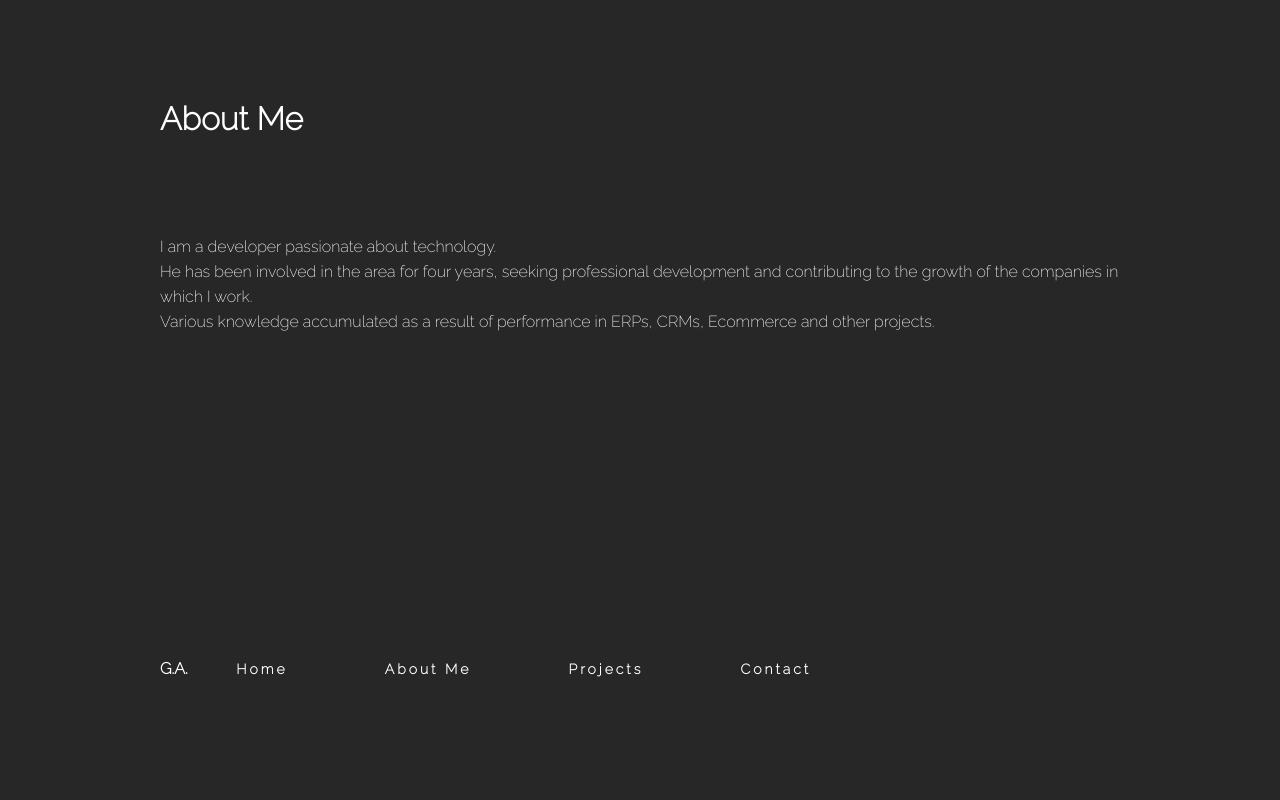
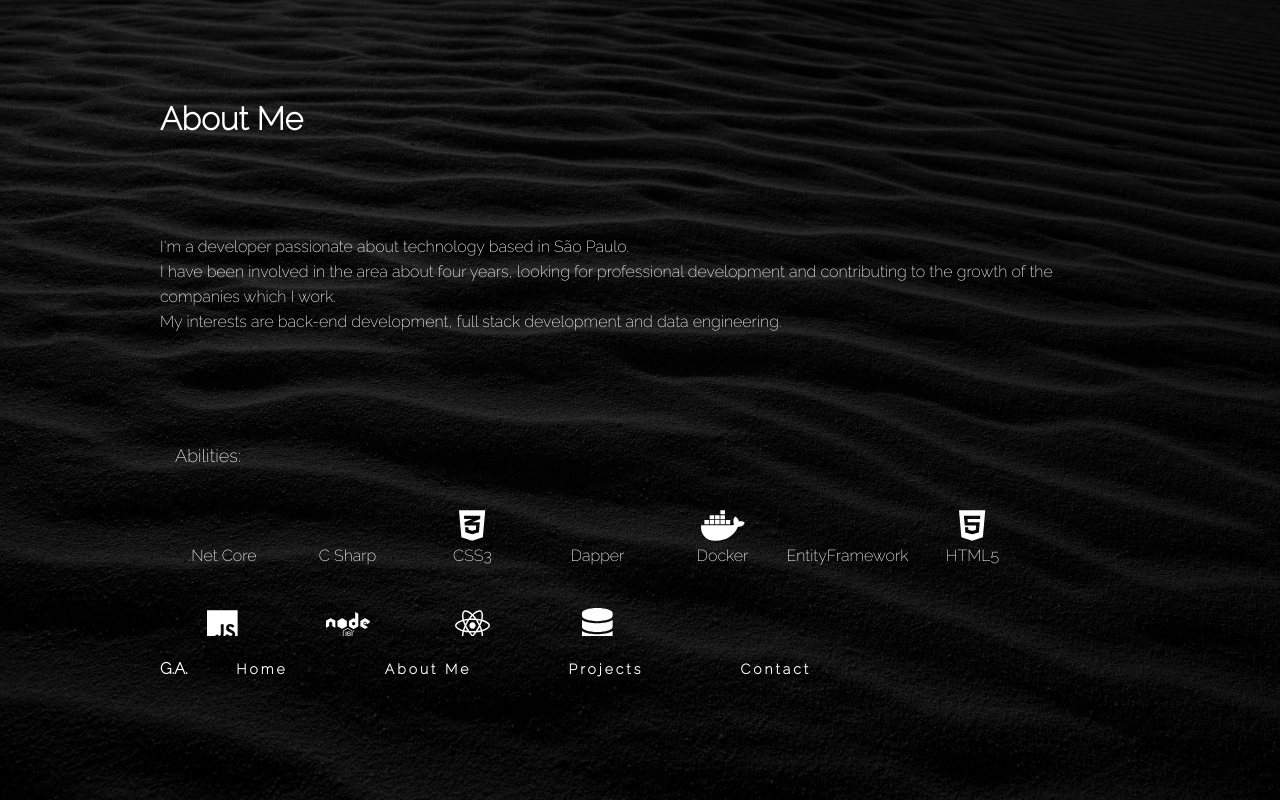
Before and after one commit to Gabrielssalves/profile-website, a React (Create React App) app: page /about in a window 1280 px wide. Built offline with nearby package versions, Linux system fonts and the light colour scheme.

Commit message:
Ajustes visuais, correções de bugs e implemetação de abilidades

```diff
--- a/package.json
+++ b/package.json
@@ -10,6 +10,7 @@
     "@testing-library/jest-dom": "^5.11.10",
     "@testing-library/react": "^11.2.6",
     "@testing-library/user-event": "^12.8.3",
+    "gsap": "^3.6.1",
     "react": "^17.0.2",
     "react-dom": "^17.0.2",
     "react-router-dom": "^5.2.0",
--- a/src/App.css
+++ b/src/App.css
@@ -9,7 +9,8 @@
 .app {
   width: 100vw;
   height: 100vh;
-  background: rgb(39, 39, 39);
+  background: url(./assets/Desert.jpg);
+  background-size: cover;
   display: flex;
   flex-direction: column;
   justify-content: center;
@@ -19,7 +20,6 @@
 .app .page {
   width: 75vw;
   height: 67vh;
-  background: rgb(39, 39, 39);
   color: #fff;
   font-family: 'Raleway', sans-serif;
 }
--- a/src/components/NavBar.css
+++ b/src/components/NavBar.css
@@ -45,7 +45,7 @@ nav {
     margin: 5px;
     display: none;
     cursor: pointer;
-    z-index: 1;
+    z-index: 2;
 }
 
 .burger:hover {
@@ -66,11 +66,14 @@ nav {
         left: 0px;
         bottom: 8vh;
         height: 20vh;
-        background-color: rgb(39, 39, 39);
         overflow: hidden;
         transform: translateY(100%);
         transition: transform 0.5s ease-in-out, visibility 0.5s ease-out;
         visibility: hidden;
+        padding-left: 1rem;
+        padding-top: 1rem;
+        animation: navLinkFadeBackgroundOut 0.3s ease backwards 0s;
+        z-index: 2;
     }
 
     .nav-links li {
@@ -90,6 +93,21 @@ nav {
 .nav-links.active {
     transform: translateY(0%);
     visibility: visible;
+    animation: navLinkFadeBackgroundIn 1s ease forwards 0.5s;
+}
+
+.out-nav-links {
+    display: none;
+    width: 100vw;
+    height: 100vh;
+    position: absolute;
+    top: 0;
+    right: 0;
+    z-index: 1;
+}
+
+.out-nav-links.active {
+    display: block;
 }
 
 @keyframes navLinkFadeIn {
@@ -109,3 +127,21 @@ nav {
         opacity: 0;
     }
 }
+
+@keyframes navLinkFadeBackgroundIn {
+    from {
+        background-color: transparent;
+    }
+    to {
+        background-color: rgb(39, 39, 39, 0.9);
+    }
+}
+
+@keyframes navLinkFadeBackgroundOut {
+    from {
+        background-color: rgb(39, 39, 39, 0.9);
+    }
+    to {
+        background-color: transparent;
+    }
+}
--- a/src/components/NavBar.jsx
+++ b/src/components/NavBar.jsx
@@ -5,10 +5,11 @@ import { FontAwesomeIcon } from '@fortawesome/react-fontawesome'
 import { faBars } from '@fortawesome/free-solid-svg-icons'
 import { NavLinksData } from '../data/NavLinks.js'
 
-const NavBar = () => {
+const NavBar = (props) => {
     const [navActive, setNavActive] = useState(false);
 
     return (
+        <React.Fragment>
             <nav>
                 <div className="logo">
                     <h4>G.A.</h4>
@@ -21,15 +22,15 @@ const NavBar = () => {
                                     <Link to={item.path}>{item.title}</Link>
                                 </li>
                     })}
-                {/* <li><Link to="/home">Home</Link></li>
-                <li><Link to="/about">About Me</Link></li>
-                <li><Link to="/projects">Projects</Link></li>
-                <li><Link to="/contact">Contact</Link></li> */}
                 </ul>
-            <div className="burger" onClick={ () => setNavActive(!navActive)}>
+                <div className="burger"
+                    onClick={ () => setNavActive(!navActive)}>
                     <FontAwesomeIcon icon={faBars}></FontAwesomeIcon>
                 </div>
             </nav>
+            <div className={navActive ? 'out-nav-links active' : 'out-nav-links'}
+                onClick={ ()=> {setNavActive(false)}}></div>
+        </React.Fragment>
     )
 }
 
--- a/src/components/Page.css
+++ b/src/components/Page.css
@@ -5,11 +5,29 @@
 }
 
 .page-body {
+    display: flex;
+    justify-content: flex-start;
+    align-items: flex-start;
+    flex-direction: column;
+    flex-wrap: wrap;
     font-weight: 400;
     line-height: 25px;
     height: 75%;
     opacity: 0;
     animation: fade 0.5s ease forwards 0.5s;
+    overflow: auto;
+}
+
+.page-body::-webkit-scrollbar {
+    background-color: rgba(233, 218, 0, 0.575);
+    border-color: rgb(233, 217, 0);
+    border-radius: 20px;
+    width: 5px;
+}
+
+.page-body::-webkit-scrollbar-thumb {
+    background-color: rgb(51, 51, 51);
+    border-radius: 25px;
 }
 
 @keyframes fade {
--- /dev/null
+++ b/src/data/ToolsData.js
@@ -0,0 +1,71 @@
+import { faDatabase } from '@fortawesome/free-solid-svg-icons'
+import { faCss3Alt, faDocker, faHtml5, faJs, faNode, faReact } from '@fortawesome/free-brands-svg-icons'
+
+export const ToolsData = [
+    {
+        name: '.Net Core',
+        description:  ``,
+        icon: '',
+        link: ''
+    },
+    {
+        name: 'C Sharp',
+        description: ``,
+        icon: '',
+        link: ''
+    },
+    {
+        name: 'CSS3',
+        description: ``,
+        icon: faCss3Alt,
+        link: ''
+    },
+    {
+        name: 'Dapper',
+        description: ``,
+        icon: '',
+        link: ''
+    },
+    {
+        name: 'Docker',
+        description: ``,
+        icon: faDocker,
+        link: ''
+    },
+    {
+        name: 'EntityFramework',
+        description: ``,
+        icon: '',
+        link: ''
+    },
+    {
+        name: 'HTML5',
+        description: ``,
+        icon: faHtml5,
+        link: ''
+    },
+    {
+        name: 'Javascript',
+        description: ``,
+        icon: faJs,
+        link: ''
+    },
+    {
+        name: 'NodeJs',
+        description: ``,
+        icon: faNode,
+        link: ''
+    },
+    {
+        name: 'ReactJs',
+        description: ``,
+        icon: faReact,
+        link: ''
+    },
+    {
+        name: 'SQL',
+        description: ``,
+        icon: faDatabase,
+        link: ''
+    }
+]
--- /dev/null
+++ b/src/pages/AboutPage.css
@@ -0,0 +1,42 @@
+.about-content {
+    height: 100%;
+}
+
+.about-content .about-description {
+    height: 40%;
+}
+
+.tools {
+    display: flex;
+    justify-content: flex-end;
+    align-items: flex-start;
+    flex-direction: column;
+}
+
+.tools .tools-subtitle {
+    margin-top: 3rem;
+    font-size: large;
+    margin-left: 15px;
+}
+
+.tools .tools-information {
+    display: flex;
+    justify-content: flex-start;
+    align-items: center;
+    flex-direction: row;
+    flex-wrap: wrap;
+}
+
+.tools .tools-information .tool-card {
+    display: flex;
+    justify-content: flex-end;
+    align-items: center;
+    flex-direction: column;
+    flex-wrap: wrap;
+    width: 125px;
+    height: 100px;
+}
+
+.tools .tools-information .tool-card .tool-icon {
+    font-size: 35px;
+}
--- a/src/pages/AboutPage.jsx
+++ b/src/pages/AboutPage.jsx
@@ -1,19 +1,37 @@
 import React from 'react'
 import Page from '../components/Page'
+import './AboutPage.css'
+import { ToolsData } from '../data/ToolsData'
+import { FontAwesomeIcon } from '@fortawesome/react-fontawesome'
 
 const AboutPage = () => {
+    const description = <div className="about-description">
+        <p>I'm a developer passionate about technology based in São Paulo.</p>
+        <p>
+            I have been involved in the area about four years, looking for professional development and contributing to the growth of the companies which I work.
+        </p>
+        <p>My interests are back-end development, full stack development and data engineering.</p>
+    </div>
+    const tools = <div className="tools">
+        <p className="tools-subtitle">Abilities:</p>
+        <div className="tools-information">
+            {ToolsData.map((item, index) => {
+                return <div className="tool-card" key={index}>
+                    <FontAwesomeIcon className="tool-icon" icon={item.icon}></FontAwesomeIcon>
+                    <p>{item.name}</p>
+                </div>
+            })}
+        </div>
+    </div>
+    const body = <div className="about-content">
+        {description}
+        {tools}
+    </div>
+
     return (
         <Page
             header={<h1>About Me</h1>}
-            body={
-                    <div>
-                        <p>I am a developer passionate about technology.</p>
-                        <p>
-                            He has been involved in the area for four years, seeking professional development and contributing to the growth of the companies in which I work.
-                        </p>
-                        <p>Various knowledge accumulated as a result of performance in ERPs, CRMs, Ecommerce and other projects.</p>
-                    </div>
-            }>
+            body={body}>
         </Page>
     )
 }
--- a/src/pages/ContactPage.css
+++ b/src/pages/ContactPage.css
@@ -1,14 +1,27 @@
+.body-content {
+    height: 100%;
+}
+
 .contact-subtitle {
+    height: 15%;
     font-size: large;
     margin-left: 15px;
-    margin-bottom: 30px;
 }
 
-.contact-link {
-    display: block;
+.contact-links {
+    display: flex;
+    justify-content: flex-start;
+    align-items: flex-start;
+    flex-direction: column;
+    height: 85%;
+}
+
+.contact-links .contact-link {
+    display: flex;
+    justify-content: flex-start;
+    align-items: flex-start;
     text-decoration: none;
-    width: 200px;
-    height: 75px;
+    margin-bottom: 15px;
     color: #fff;
 }
 
--- a/src/pages/ContactPage.jsx
+++ b/src/pages/ContactPage.jsx
@@ -16,7 +16,9 @@ const ContactPage = () => {
 
     const body = <div className="body-content">
         <p className="contact-subtitle">You can find me at: </p>
-        {contacts}
+        <div className="contact-links">
+            {contacts}
+        </div>
     </div>
 
     return (
--- a/src/pages/HomePage.jsx
+++ b/src/pages/HomePage.jsx
@@ -3,7 +3,7 @@ import Page from '../components/Page'
 
 const HomePage = () => {
     return (
-        <Page header={<h1>Home</h1>} body={<p>Hello, welcome to my portfolio!</p>}></Page>
+        <Page header={<h1>Home</h1>} body={<p>Hello, my name's Gabriel Alves and welcome to my website!</p>}></Page>
     )
 }
 
```
Also changed, not shown: src/assets/Desert.jpg (added), 1 other file (tests, documents, lock files or other folders). Lines whose indentation alone changed are shown as unchanged.
